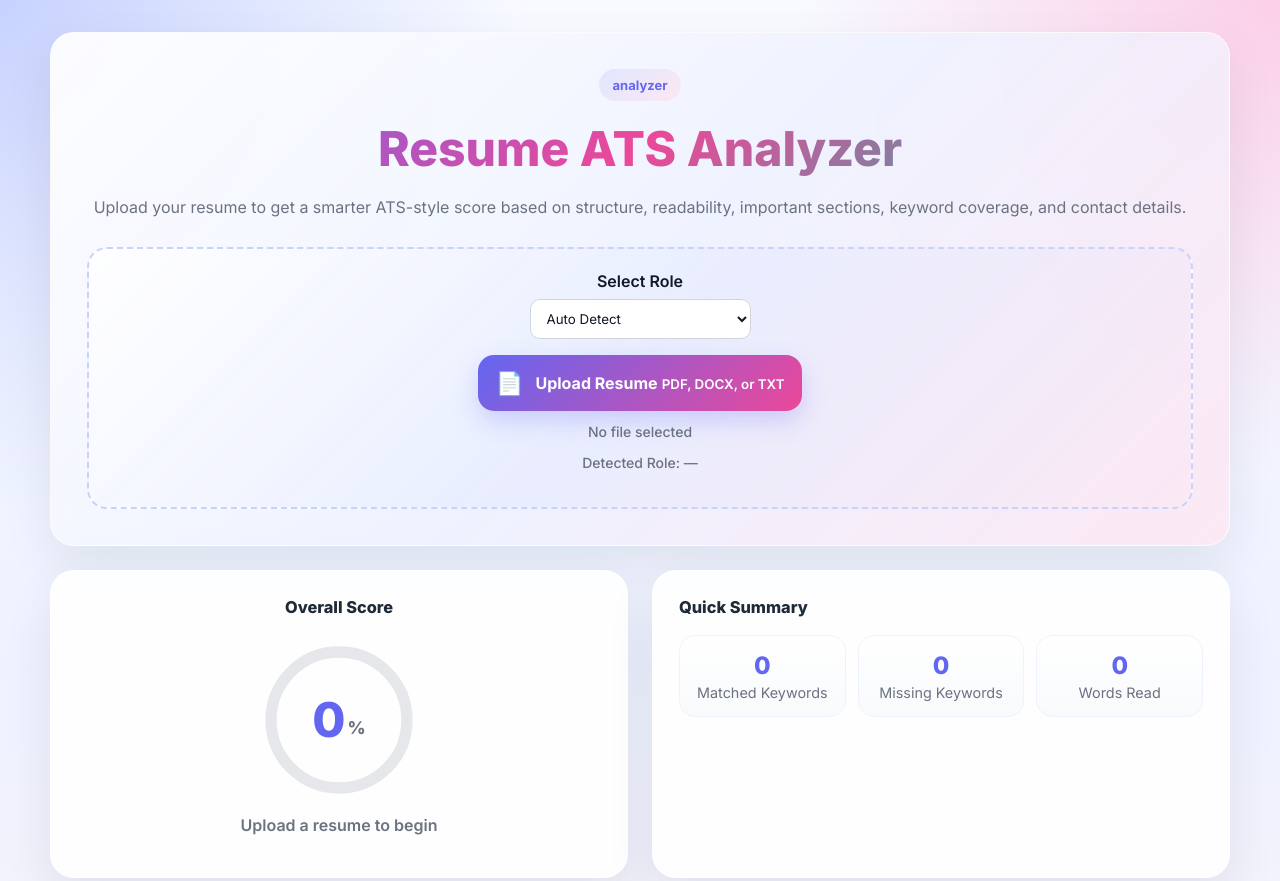
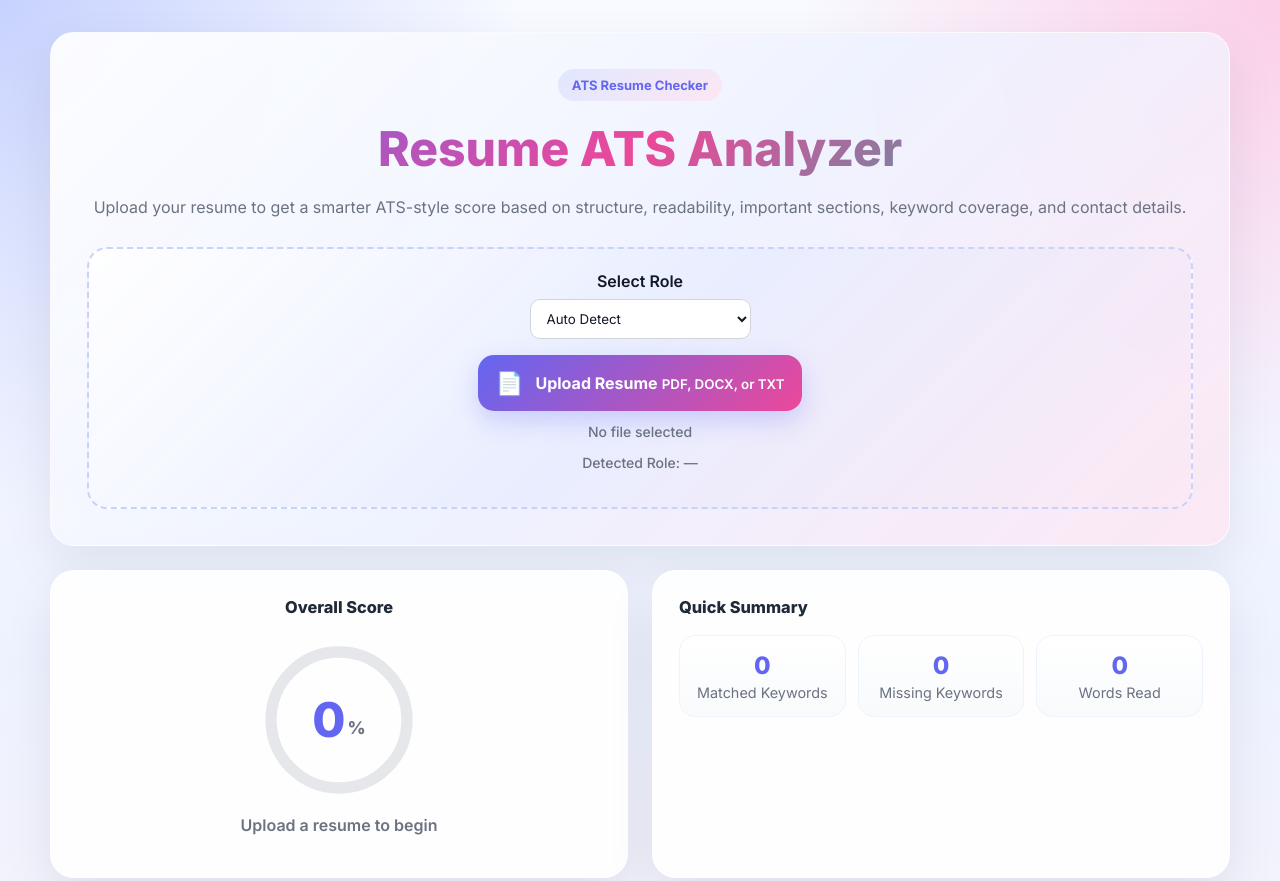
Before and after one commit to Nithya-60/Resume-Analyzer, a website: page index.html in a window 1280 px wide. Shown: the top 881 px of the page. Drawn offline with nearby package versions, Linux system fonts and the light colour scheme.

Commit message:
Update index.html

```diff
--- a/index.html
+++ b/index.html
@@ -17,7 +17,7 @@
 <body>
     <main class="app-shell">
         <section class="hero-card">
-            <div class="hero-badge">analyzer</div>
+            <div class="hero-badge">ATS Resume Checker</div>
             <h1>Resume ATS Analyzer</h1>
             <p class="hero-subtitle">
                 Upload your resume to get a smarter ATS-style score based on structure,
```
